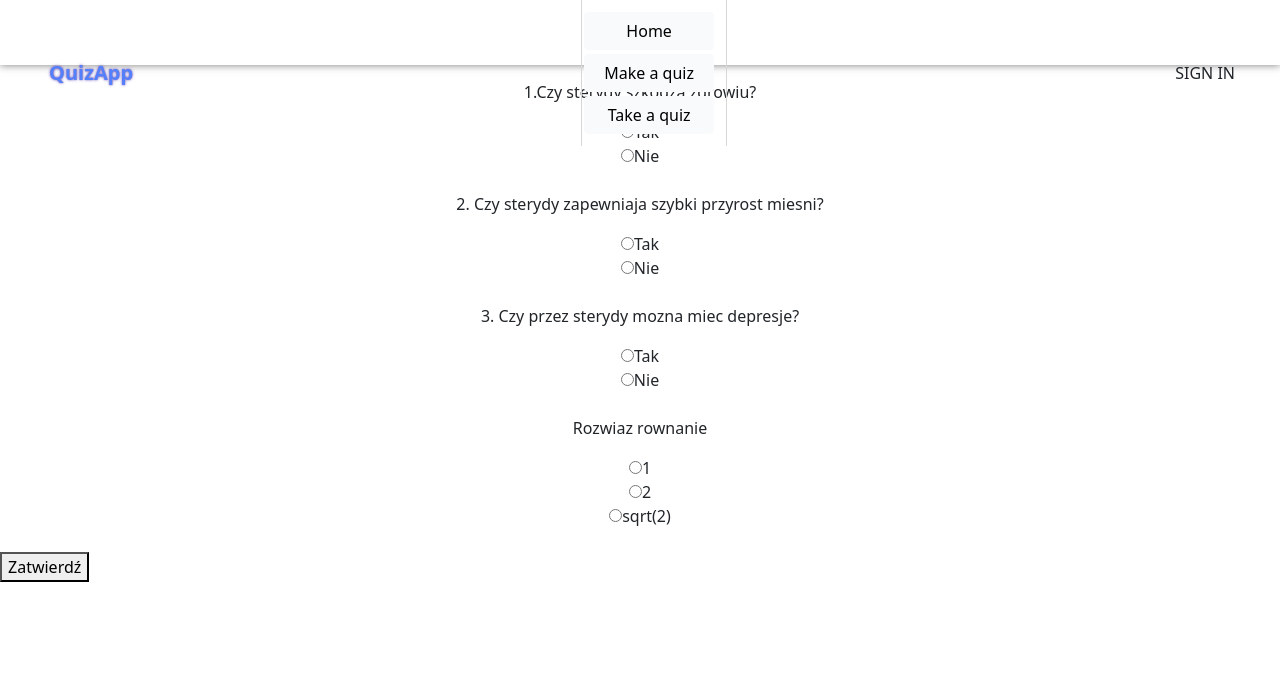
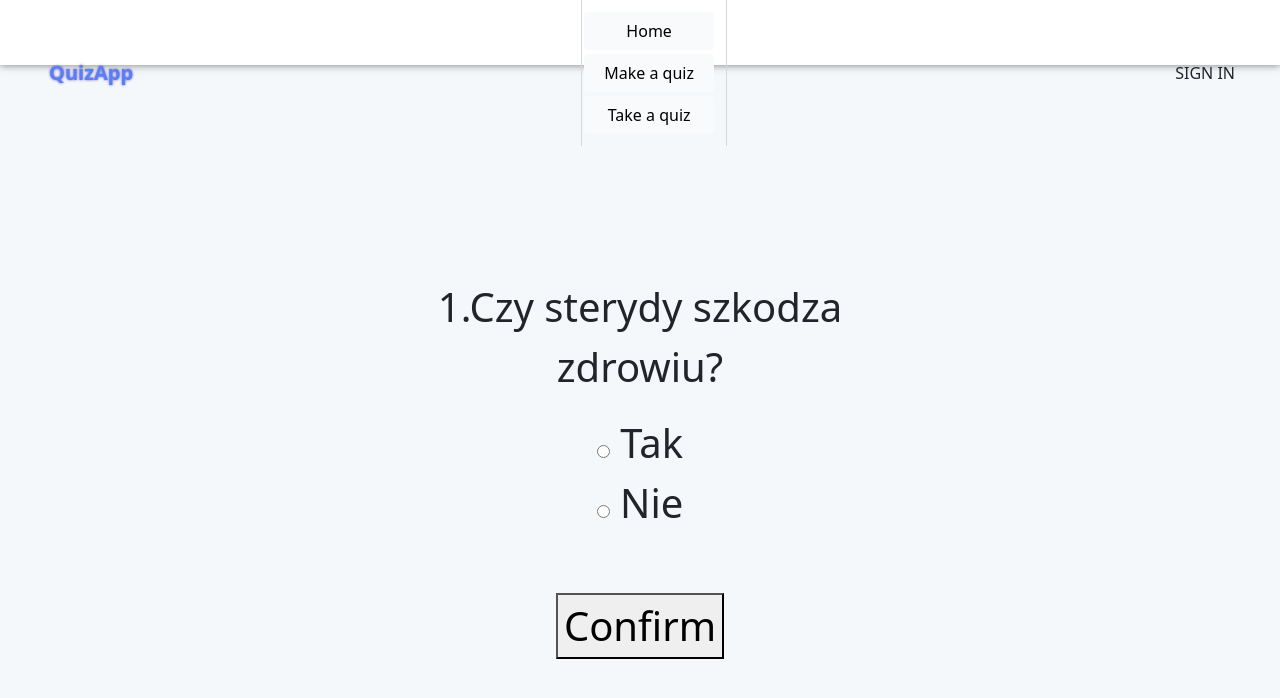
Before and after one commit to ErykNe/Quiz-App, an Angular app: page / in a window 1280 px wide. Both pictures are taken after a click on the item "Take a quiz". Shown: the top 698 px of the page. Built offline with nearby package versions, Linux system fonts and the light colour scheme.

Commit message:
Homepage finished, quizcomponent fixed

```diff
--- /dev/null
+++ b/src/home.page/data.json
@@ -0,0 +1,4 @@
+{
+    "title": "About QuizApp",
+    "text": "QuizApp is a website that allows you to create and publish quizzes. It was created in 2024 by ErykNe, programmed in Visual Studio Code in Angular. It works offline for now. It is completely free and allows you to create quizzes without any restrictions or limitations. It is used by 1 satisfied users who wholeheartedly recommend this application for creating and publishing quizzes. If you want to access all quizzes created by other users, please register."
+}
--- a/src/home.page/homepage.component.css
+++ b/src/home.page/homepage.component.css
@@ -23,10 +23,33 @@
     padding: 180px;
     background-color: #F4F8FB;
 }
+.homepage3 {
+    display: flex;
+    justify-content: center;
+    align-items: center;
+    text-align: center;
+    top: 0;
+    left: 0;
+    right: 0;
+    padding: 200px;
+    background: linear-gradient(
+        to right top,
+        rgb(98, 104, 222) 0%,
+        rgb(158, 185, 245) 100%);
+    box-shadow: 0 0 4px 0 rgba(75, 75, 75, 0.735);
+}
 .title {
     animation: moveInBottom 0.7s ease-out;
     color: white;
     font-weight: 400;
+}
+.text {
+    animation: moveInBottom 0.7s ease-out;
+    color: white;
+    font-weight: 300;
+    font-size: 30px;
+    text-align: left;
+    margin-top: 100px;
 }
 .content {
     animation: moveInBottom 0.7s ease-out;
@@ -37,6 +60,20 @@
     animation: moveInBottom 0.7s ease-out;
     margin-left: -20px;
 }
+.icon2 {
+    animation: moveInBottom 0.7s ease-out;
+    padding: 40px;
+    width: 200px;
+    height: 200px;
+    margin-top: 26px;
+}
+* {
+    -webkit-user-select: none;
+    -webkit-user-drag: none;
+    -moz-user-select: none;
+    -ms-user-select: none;
+    user-select: none;
+  }
 @keyframes moveInBottom {
     0% {
         opacity: 0;
--- a/src/home.page/homepage.component.html
+++ b/src/home.page/homepage.component.html
@@ -12,7 +12,17 @@
       <p class="content display-6">Quick and fast</p>
    </div>
    <div class="col homepage2">
-    <p class="content display-6">Quick and fast</p>
+    <img class = "icon2" src="https://cdn3.iconfinder.com/data/icons/hotel-services/80/Hotel_icons-05-512.png">
+    <p class="content display-6">Action without limits</p>
    </div>
   </div>
 </div>
+<div class = "homepage3">
+  <div class = "row">
+    <div class="col">
+      <p class="title display-3">{{title}}</p>
+      <p class="text display-6">{{text}}</p>
+   </div>
+  </div>
+</div>
+<div>
--- a/src/home.page/homepage.component.ts
+++ b/src/home.page/homepage.component.ts
@@ -1,4 +1,5 @@
 import { Component, OnInit } from '@angular/core';
+import JSONdata from './data.json';
 
 @Component({
   selector: 'app-homepage',
@@ -12,5 +13,6 @@ export class HomepageComponent implements OnInit {
 
   ngOnInit() {
   }
-
+  title: string = JSONdata.title
+  text: string = " " + JSONdata.text
 }
--- a/src/quiz.app/quiz.component.css
+++ b/src/quiz.app/quiz.component.css
@@ -0,0 +1,19 @@
+.homepage2 {
+    justify-content: center;
+    align-items: center;
+    text-align: center;
+    padding-top: 20%;
+    padding-bottom: 19vw;
+    padding-left: 400px;
+    padding-right: 400px;
+    background-color: #F4F8FB;
+    font-size: 40px;
+    -webkit-user-select: none;
+    -webkit-user-drag: none;
+    -moz-user-select: none;
+    -ms-user-select: none;
+    user-select: none;
+}
+.correct-answer {
+    color: green;
+  }
--- a/src/quiz.app/quiz.component.html
+++ b/src/quiz.app/quiz.component.html
@@ -1,12 +1,20 @@
-<form style="text-align: center;">
-  <div *ngFor="let question of questions; index as i">
-    <p>{{question.title}}</p>
-       <div *ngFor="let answer of question.answers">
-        <input type ="radio" name = {{i}} (click)="assignData(answer)">{{answer}}<br>
-       </div>
-    <br>
-  </div>
-</form>
-<button (click)="showScore()">Zatwierdź</button>
-<p *ngIf="score != -1">Twoj wynik: {{score}}<a>/4</a></p>
-<br><br><br><br><br><br><br><br><br><br><br><br><br><br><br><br><br><br><br><br><br><br><br><br><br><br><br><br><br><br><br><br><br><br><br><br><br><br>
+<div>
+  <div class ="row">
+    <div class="col homepage2" *ngIf="!quizCompleted">
+      <form #form>
+          <p>{{questions[i].title}}</p>
+             <div *ngFor="let answer of questions[i].answers">
+              <input type ="radio" name = {{questions[i].index_question}} (click)="assignData(answer)">
+              <span [ngClass]="{'correct-answer': questions[i].answers.indexOf(answer) === questions[i].index_correct && confirmed}">
+               {{answer}}
+              </span>
+             </div>
+          <br>
+      </form>
+      <button *ngIf="!confirmed && !quizCompleted" (click)="confirmAnswer()">Confirm</button>
+      <button *ngIf="confirmed && !quizCompleted" (click)="goNext(form)">Next Question</button>
+   </div>
+   <div *ngIf="quizCompleted" class="col homepage2">
+      <p>Your score is: {{score}}/{{questions.length}}</p>
+   </div>
+</div>
--- a/src/quiz.app/quiz.component.ts
+++ b/src/quiz.app/quiz.component.ts
@@ -20,14 +20,17 @@ export class QuizComponent implements OnInit {
 
     for (let i = 0; i < Quiz_from_json.length; i++) {
       const questionData = Quiz_from_json[i];
-      const question = new Question(questionData.index_question, questionData.title, questionData.text, questionData.index_correct);
+      const question = new Question(parseInt(questionData.index_question), questionData.title, questionData.text, questionData.index_correct, questionData.index_question);
       this.questions.push(question);
     }
     return this.questions
   }
   questions: Question[] = this.ngOnInit()
   userAnswers: String [] = []
-  public score: number = -1;
+  public score: number = 0;
+  public i: number = 0;
+  public confirmed: boolean = false;
+  public quizCompleted: boolean = false;
   assignData(answer: string){
     this.userAnswers.push(answer)
   }
@@ -41,13 +44,36 @@ export class QuizComponent implements OnInit {
       a++;
     })
   }
+  confirmAnswer(){
+    if(this.i == this.questions.length - 1){
+      this.quizCompleted = true;
+      this.confirmed = false;
+      return
+    }
+    this.userAnswers.forEach((answer) =>{
+      if(this.questions[this.i].answers.findIndex(elem => elem == answer) == this.questions[this.i].index_correct){
+        this.score++;
+
+      }
+    })
+    this.confirmed = true;
+  }
+  goNext(form: HTMLElement){
+    const radioButtons = form.querySelectorAll('input[type="radio"]');
+    radioButtons.forEach(radioButton => {
+      (radioButton as HTMLInputElement).checked = false;
+    });
+    this.i++;
+    this.confirmed = false;
+  }
 }
 
 export class Question {
-  constructor(public numer: number, public title: string, public answers: string[], public index_correct: number) {
+  constructor(public numer: number, public title: string, public answers: string[], public index_correct: number, public index_question: string) {
     this.numer = numer
     this.title = title
     this.answers = answers
     this.index_correct = index_correct
+    this.index_question = index_question
   }
 }
--- a/src/quiz.app/quiz.json
+++ b/src/quiz.app/quiz.json
@@ -1,30 +1,24 @@
 [
   {
-    "index_question":1,
-    "title": "Zanim zaczniemy zadam ci kilka pytan",
-    "text": [],
-    "index_correct": -1
-  },
-  {
-    "index_question":2,
+    "index_question": "1",
     "title": "1.Czy sterydy szkodza zdrowiu?",
     "text": ["Tak", "Nie"],
     "index_correct": 1
   },
   {
-    "index_question":3,
+    "index_question": "2",
     "title": "2. Czy sterydy zapewniaja szybki przyrost miesni?",
     "text": ["Tak", "Nie"],
     "index_correct": 0
   },
   {
-    "index_question":4,
+    "index_question": "3",
     "title": "3. Czy przez sterydy mozna miec depresje?",
     "text": ["Tak", "Nie"],
     "index_correct": 1
   },
   {
-    "index_question":5,
+    "index_question": "4",
     "title": "Rozwiaz rownanie",
     "text": ["1", "2","sqrt(2)"],
     "index_correct": 2
```
